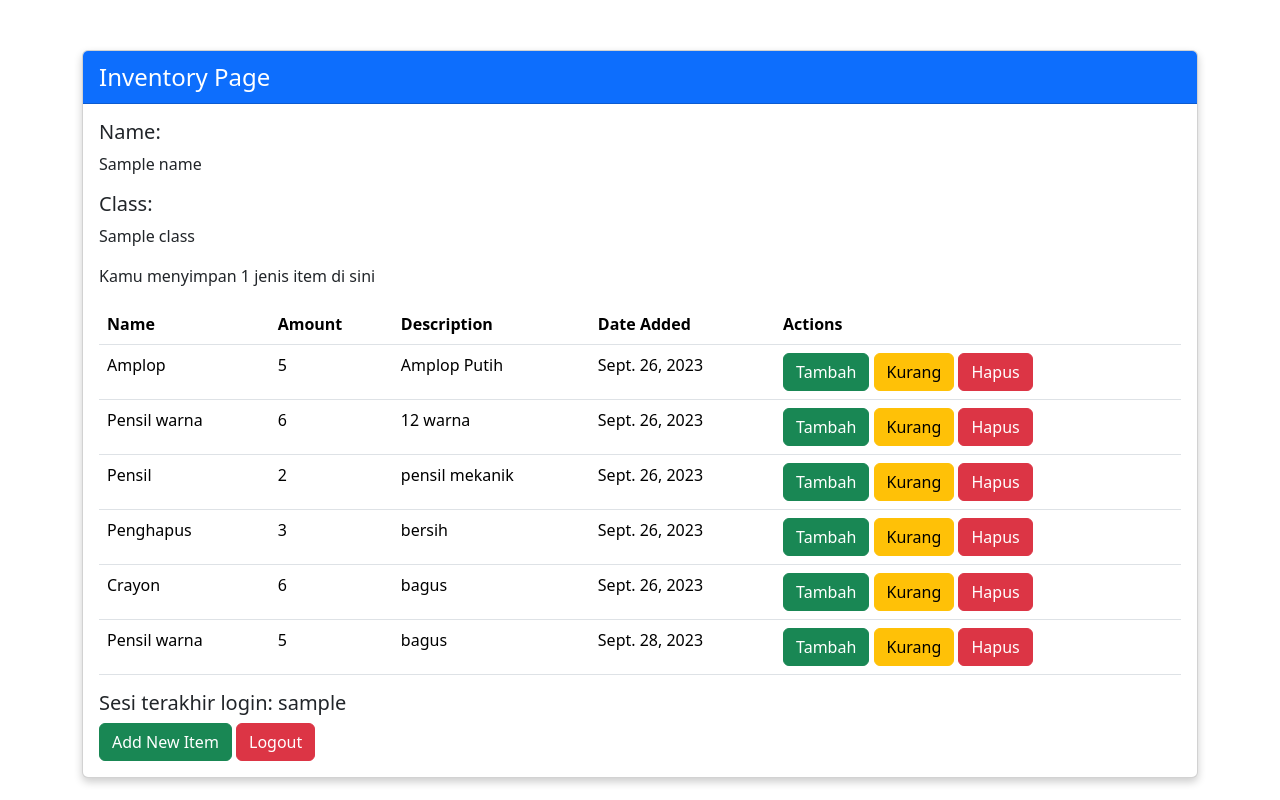
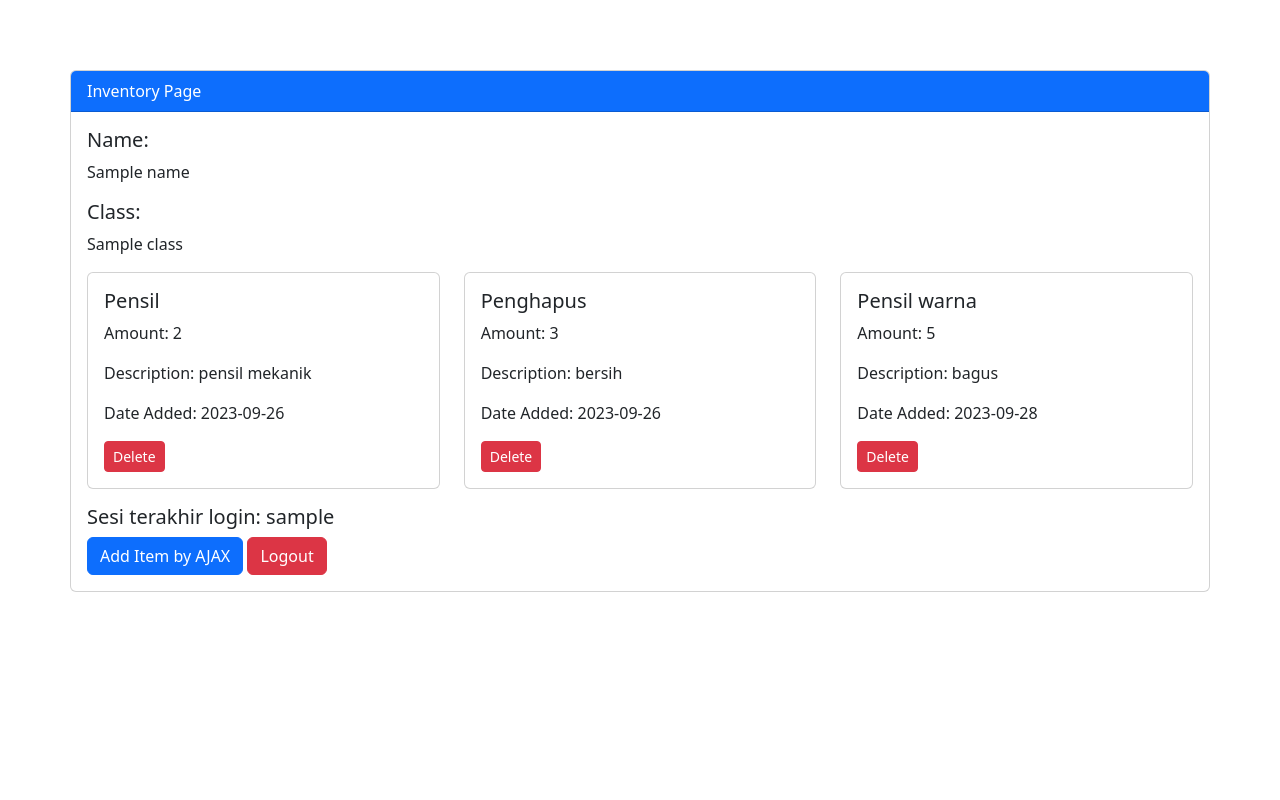
Before and after one commit to jnathanie/tugasPBP, a Django app: template main/templates/main.html in a window 1280 px wide. Run offline with Django 4.2, Linux system fonts and the light colour scheme; data comes from the database, SQL or seed files in the repository; both versions use the stored data as it was after the commit; the template is opened without the code that fills it: values that come from a table or form of the project are taken from there, most other values are stand-ins (such as "Sample title", 1, 10 or a date in 2020).

Commit message:
kumpul tugas 6

```diff
--- a/main/templates/login.html
+++ b/main/templates/login.html
@@ -55,7 +55,7 @@
                 </div>
             </form>
             {% if messages %}
-                <ul class="alert alert-danger">
+                <ul class="alert alert-success">
                     {% for message in messages %}
                         <li>{{ message }}</li>
                     {% endfor %}
--- a/main/templates/main.html
+++ b/main/templates/main.html
@@ -2,25 +2,8 @@
 
 {% block content %}
 
-<style>
-    .header-color {
-        background-color: #007bff;
-        color: white;
-    }
 
-    .card-header {
-        font-size: 1.5em;
-    }
-
-    .card {
-        margin-top: 50px;
-        box-shadow: 0 4px 8px 0 rgba(0,0,0,0.2);
-        transition: 0.3s;
-    }
-
-</style>
-
-<div class="container">
+<div class="container" style="min-height: 100vh; min-width: 100vw; padding: 70px;">
     <div class="row justify-content-center">
         <div class="col-md-12">
             <div class="card">
@@ -28,54 +11,116 @@
                 <div class="card-body">
                     <h5>Name:</h5>
                     <p>{{name}}</p>
-
                     <h5>Class:</h5>
                     <p>{{class}}</p>
 
-                    <p>Kamu menyimpan {{ item_count }} jenis item di sini</p>
+                    <div id="item_card" class="row"></div>
 
-                    <table class="table full-width">
-                        <thead class="header-color">
-                            <tr>
-                                <th scope="col">Name</th>
-                                <th scope="col">Amount</th>
-                                <th scope="col">Description</th>
-                                <th scope="col">Date Added</th>
-                                <th scope="col">Actions</th>
-                            </tr>
-                        </thead>
-                        <tbody>
-                            {% for item in items %}
-                                <tr>
-                                    <td>{{item.name}}</td>
-                                    <td>{{item.amount}}</td>
-                                    <td>{{item.description}}</td>
-                                    <td>{{item.date_added}}</td>
-                                    <td>
-                                        <form method="post" action="{% url 'main:add_amount' item.id %}" style="display: inline;">
-                                            {% csrf_token %}
-                                            <button type="submit" class="btn btn-success">Tambah</button>
-                                        </form>
-                                        <form method="post" action="{% url 'main:min_amount' item.id %}" style="display: inline;">
-                                            {% csrf_token %}
-                                            <button type="submit" class="btn btn-warning">Kurang</button>
-                                        </form>
-                                        <form method="post" action="{% url 'main:remove_item' item.id %}" style="display: inline;">
-                                            {% csrf_token %}
-                                            <button type="submit" class="btn btn-danger">Hapus</button>
-                                        </form>
-                                </td>
-                            </tr>
-                        {% endfor %}
-                    </tbody>
-                </table>
-
-                <h5>Sesi terakhir login: {{ last_login }}</h5>
-
-                <a href="{% url 'main:create_item' %}" class="btn btn-success">Add New Item</a>
-                <a href="{% url 'main:logout' %}" class="btn btn-danger">Logout</a>
+                    <h5>Sesi terakhir login: {{ last_login }}</h5>
+                    <button type="button" class="btn btn-primary" data-bs-toggle="modal" data-bs-target="#exampleModal">Add Item by AJAX</button>
+                    <a href="{% url 'main:logout' %}" class="btn btn-danger">Logout</a>
+                </div>
             </div>
         </div>
     </div>
 </div>
+
+<div class="modal fade" id="exampleModal" tabindex="-1" aria-labelledby="exampleModalLabel" aria-hidden="true">
+    <div class="modal-dialog">
+        <div class="modal-content">
+            <div class="modal-header">
+                <h1 class="modal-title fs-5" id="exampleModalLabel">Add New Item</h1>
+                <button type="button" class="btn-close" data-bs-dismiss="modal" aria-label="Close"></button>
+            </div>
+            <div class="modal-body">
+                <form id="form" onsubmit="return false;">
+                    {% csrf_token %}
+                    <div class="mb-3">
+                        <label for="name" class="form-label">Name:</label>
+                        <input type="text" class="form-control" id="name" name="name">
+                    </div>
+                    <div class="mb-3">
+                        <label for="amount" class="form-label">Amount:</label>
+                        <input type="number" class="form-control" id="amount" name="amount">
+                    </div>
+                    <div class="mb-3">
+                        <label for="description" class="form-label">Description:</label>
+                        <textarea class="form-control" id="description" name="description"></textarea>
+                    </div>
+                </form>
+            </div>
+            <div class="modal-footer">
+                <button type="button" class="btn btn-secondary" data-bs-dismiss="modal">Close</button>
+                <button type="button" class="btn btn-primary" id="button_add" data-bs-dismiss="modal">Add Item</button>
+            </div>
+        </div>
+    </div>
+</div>
+
+<script>
+    async function getItems() {
+        return fetch("{% url 'main:get_item_json' %}").then((res) => res.json());
+    }
+
+    async function refreshItems() {
+        const items = await getItems();
+        const itemCard = document.getElementById("item_card");
+        itemCard.innerHTML = ""; // Kosongkan elemen sebelum menambahkan kartu
+
+        items.forEach((item) => {
+            const card = document.createElement("div");
+            card.className = "col-md-4 mb-3";
+
+            card.innerHTML = `
+                <div class="card">
+                    <div class="card-body">
+                        <h5 class="card-title">${item.fields.name}</h5>
+                        <p class="card-text">Amount: ${item.fields.amount}</p>
+                        <p class="card-text">Description: ${item.fields.description}</p>
+                        <p class="card-text">Date Added: ${item.fields.date_added}</p>
+                        <button data-id="${item.pk}" class="btn btn-danger btn-sm" onclick="deleteItem(this.getAttribute('data-id'))">Delete</button>
+                    </div>
+                </div>
+            `;
+
+            itemCard.appendChild(card);
+        });
+    }
+
+    async function deleteItem(itemId) {
+        const deleteUrl = `{% url 'main:delete_item_ajax' item_id=999 %}`.replace('999', itemId);
+        console.log(itemId);
+        try {
+            const response = await fetch(deleteUrl, {
+                method: 'DELETE',
+                headers: {
+                    'X-CSRFToken': '{{ csrf_token }}'
+                }
+            }).then(refreshItems)
+
+        } catch (error) {
+            console.error('Error:', error);
+        }
+    }
+
+    function addItem() {
+        fetch("{% url 'main:add_item_ajax' %}", {
+            method: "POST",
+            body: new FormData(document.querySelector('#form'))
+        }).then(refreshItems);
+
+        document.getElementById("form").reset();
+        return false;
+    }
+
+    document.getElementById("button_add").onclick = addItem;
+
+    // Panggil refreshItems() saat halaman pertama kali dimuat
+    refreshItems();
+
+
+</script>
+
+
+
 {% endblock content %}
--- a/main/urls.py
+++ b/main/urls.py
@@ -1,5 +1,5 @@
 from django.urls import path
-from main.views import show_main, create_item, show_xml, show_json, show_xml_by_id, show_json_by_id, register, login_user, logout_user, add_amount, min_amount, remove_item, delete_item
+from main.views import show_main, create_item, show_xml, show_json, show_xml_by_id, show_json_by_id, register, login_user, logout_user, add_amount, min_amount, remove_item, delete_item, get_item_json, add_item_ajax, delete_item_ajax
 
 app_name = 'main'
 
@@ -17,4 +17,7 @@
     path('min-amount/<int:id>/', min_amount, name='min_amount'),
     path('remove-item/<int:id>/', remove_item, name='remove_item'),
     path('delete/<int:id>', delete_item, name='delete_item'),
+    path('get-item/', get_item_json, name='get_item_json'),
+    path('create-ajax/', add_item_ajax, name='add_item_ajax'),
+    path('delete-item-ajax/<int:item_id>/', delete_item_ajax, name='delete_item_ajax'),
 ]
--- a/main/views.py
+++ b/main/views.py
@@ -1,4 +1,4 @@
-from django.shortcuts import render
+from django.shortcuts import get_object_or_404, render
 from django.http import HttpResponseRedirect
 from main.forms import ItemForm
 from django.urls import reverse
@@ -14,6 +14,8 @@
 import datetime
 from django.http import HttpResponseRedirect
 from django.urls import reverse
+from django.views.decorators.csrf import csrf_exempt
+from django.http import HttpResponseNotFound
 
 
 @login_required(login_url='/login')
@@ -131,3 +133,39 @@
         if item:
             item.delete()
     return redirect('main:show_main')
+
+def get_item_json(request):
+    product_items = Item.objects.filter(user=request.user)
+    data = serializers.serialize('json', product_items)
+    return HttpResponse(data, content_type='application/json')
+
+@csrf_exempt
+def add_item_ajax(request):
+    if request.method == 'POST':
+        name = request.POST.get("name")
+        amount = request.POST.get("amount")
+        description = request.POST.get("description")
+        user = request.user
+
+        new_product = Item(name=name, amount=amount, description=description, user=user)
+        new_product.save()
+
+        response_data = {
+            'id': new_product.id,
+            'name': new_product.name,
+            'amount': new_product.amount,
+            'description': new_product.description,
+            'date_added': new_product.date_added.strftime("%Y-%m-%d %H:%M:%S")
+        }
+
+
+        return HttpResponse(b"CREATED", status=201)
+
+    return HttpResponseNotFound()
+
+@csrf_exempt
+def delete_item_ajax(request, item_id):
+    if request.method == 'DELETE':
+        item = Item.objects.get(id=item_id)
+        item.delete()
+        return HttpResponse({'status': 'DELETED'}, status=200)
```
Also changed, not shown: main/templates/register.html (+14 -5 lines), README.md, db.sqlite3.
